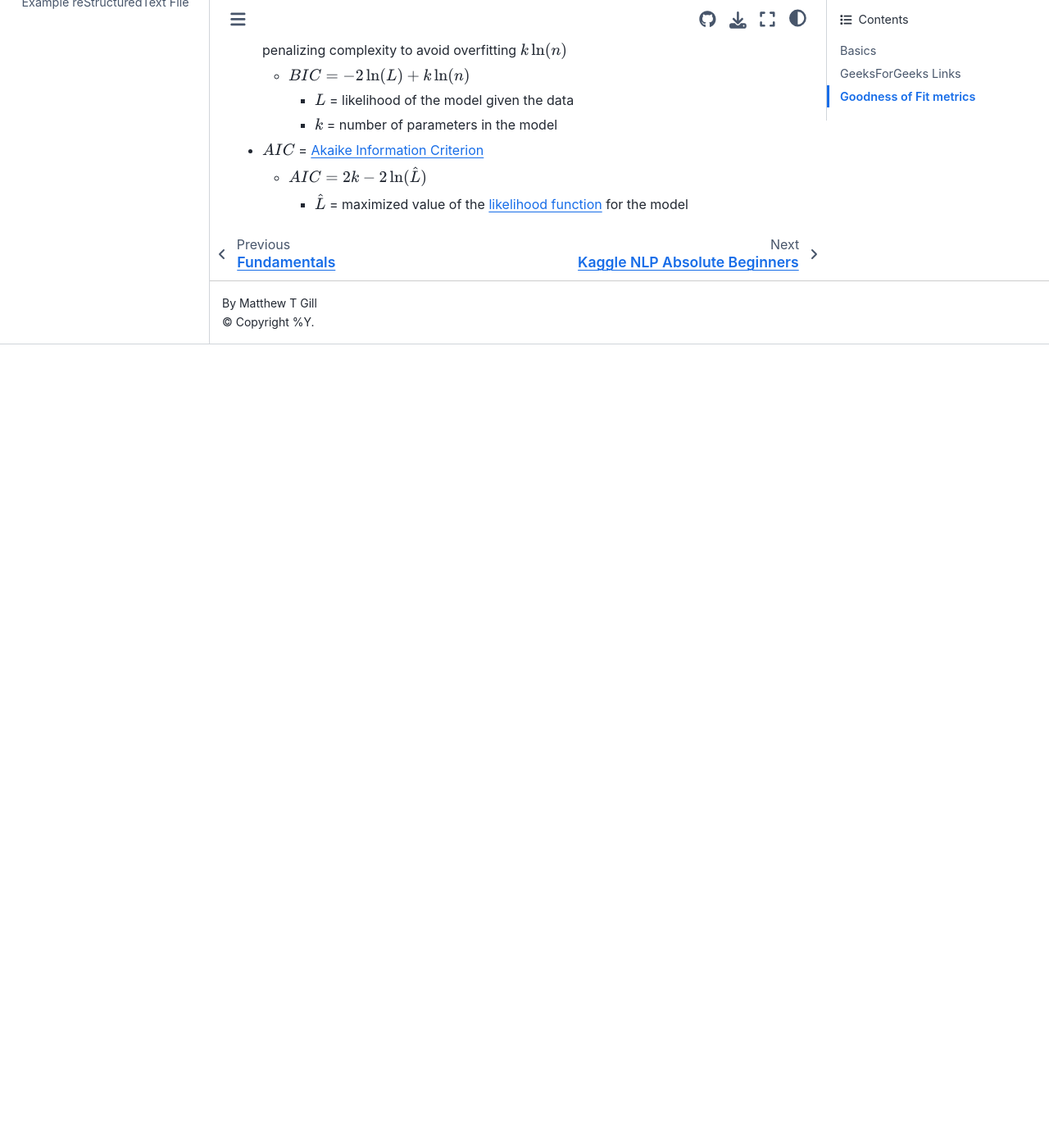
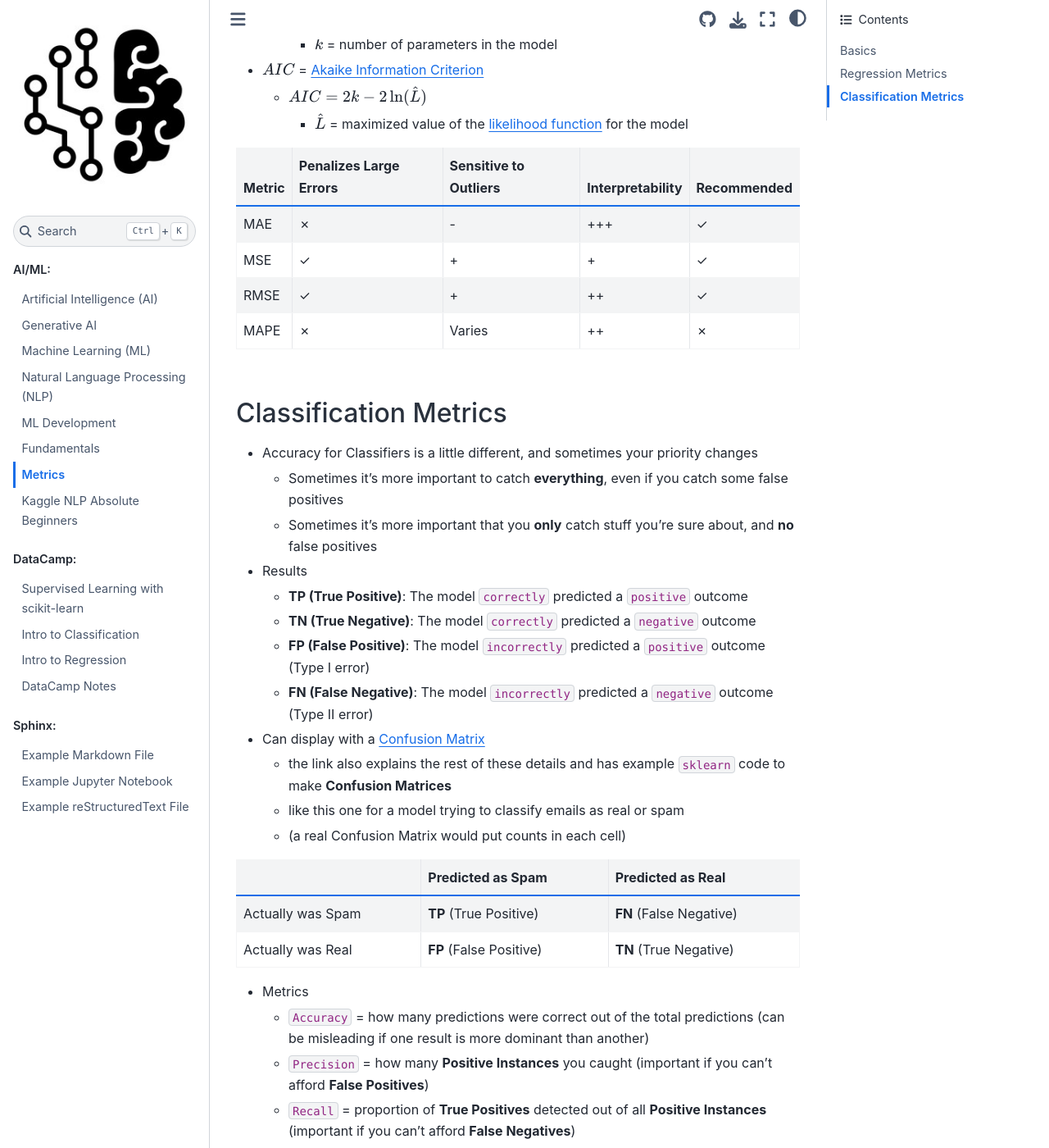
Before and after one commit to CombatWombatHub/aiml-notes, a Sphinx documentation site: the page built from docs/source/ai/development/metrics.md, in a window 1280 px wide and 1400 px high, scrolled down 2607 px. Shown: the whole window at 82% size. Built offline with Sphinx 7.4.7 and the Sphinx Book theme 1.1.4, drawn with Linux system fonts in a browser that asks for light colours; before the commit the page ends 3027 px from its top, so only the background shows below that; some of the changed text lies outside the part shown.

Commit message:
add notes on classification metrics

```diff
--- a/docs/source/ai/development/metrics.md
+++ b/docs/source/ai/development/metrics.md
@@ -6,45 +6,40 @@ There are a lot of goodness of fit metrics and ways to characterize loss.
 - the differences between the `observed values` and `predicted values` are called `residuals`
 - as the `goodness of fit` increases, the model is better fitted to the data
 
-## GeeksForGeeks Links
-Found these links, need to incorporate them better later
-[Mean Absolute Error (MAE)](https://www.geeksforgeeks.org/python/how-to-calculate-mean-absolute-error-in-python/): The average absolute difference between the predicted and actual values of the target variable.
-[Mean Squared Error (MSE)](https://www.geeksforgeeks.org/python/python-mean-squared-error/): The average squared difference between the predicted and actual values of the target variable.
-[Root Mean Squared Error (RMSE)](https://www.geeksforgeeks.org/software-engineering/rmse-root-mean-square-error-in-matlab/): Square root of the mean squared error.
-[Huber Loss](https://www.geeksforgeeks.org/machine-learning/sklearn-different-loss-functions-in-sgd/): A hybrid loss function that transitions from MAE to MSE for larger errors, providing balance between robustness and MSE’s sensitivity to outliers.
-[R2 – Score](https://www.geeksforgeeks.org/machine-learning/python-coefficient-of-determination-r2-score/): Higher values indicate better fit ranging from 0 to 1.
-
-## Goodness of Fit metrics
-- `Nomenclature`
+## Regression Metrics
+- `Common Terms`
   - $y$ = observed values
   - $y_i$ = observed value $i$
   - $\hat y_i$ = predicted value $i$
   - $\bar y_i$ = average of the observed values $i$
-  - $RSS$ = **Residual Sum of Squares** = $\sum_{i=1}^n(y_i-\hat y_i)^2$
-  - $TSS$ = **Total Sum of Squares** = $\sum_{i=1}^n(y_i-\bar y_i)^2$
-  - $DOF_{res}$ = Degrees of Freedom of population variance around mean
-  - $DOF_{tot}$ = Degrees of Freedom of population variance around model
   - $n$ = sample size
-  - $p$ = total number of explanatory variables (inputs)
 - `R-squared` (also known as **Coefficient of Determination**) is the ratio of the variance that's explained by the model to the variance that's explained by a simple mean. It's usually $0-1$, though it *can* be negative if the model is *worse* at explaining variance than just guessing the mean regardless of inputs. $R^2$ always increases as more independent variables are added, whether or not those variables are useful predictors <img src="../../images/r_squared_visualization.png" alt="Pic" width="400" />
-  - $\Large R^2=1-\frac{RSS}{TSS}=1-\frac{\sum_{i=1}^n(y_i-\hat y_i)^2}{\sum_{i=1}^n(y_i-\bar y_i)^2}$
+[R2 – Score](https://www.geeksforgeeks.org/machine-learning/python-coefficient-of-determination-r2-score/): Higher values indicate better fit ranging from 0 to 1.
+  - $R^2=1-\Large\frac{RSS}{TSS}=1-\Large\frac{\sum_{i=1}^n(y_i-\hat y_i)^2}{\sum_{i=1}^n(y_i-\bar y_i)^2}$
+    - $RSS$ = **Residual Sum of Squares** = $\sum_{i=1}^n(y_i-\hat y_i)^2$
+    - $TSS$ = **Total Sum of Squares** = $\sum_{i=1}^n(y_i-\bar y_i)^2$
 - `Adjusted R-squared` is a modification of R-squared that penalizes the inclusion of variables that don't actually contribute to prediction
-  - $\Large \bar R^2=1-\frac{RSS/DOF_{res}}{TSS/DOF_{tot}}=1-(1-R^2)\frac{n-1}{n-p-1}$
+  - $\bar R^2=1-\Large\frac{RSS/DOF_{res}}{TSS/DOF_{tot}}$ $= 1-(1-R^2)\Large\frac{n-1}{n-p-1}$
+    - $DOF_{res}$ = Degrees of Freedom of population variance around mean
+    - $DOF_{tot}$ = Degrees of Freedom of population variance around model
+    - $p$ = total number of explanatory variables (inputs)
 - `MAE` = **Mean Absolute Error** - same scale as target variable, robust to outliers, difficult to take derivatives of due to absolute value
   - $MAE = \frac{1}{n} \sum_{i=1}^n|y_i-\hat{y}_i|$
 - `NMAE` = **Normalized Mean Absolute Error** - normalizes the absolute error by the range of actual values, making it a relative relative metric
-  - $\Large NMAE = \frac{\frac{1}{n}\sum_{i=1}^n{|\hat{y}_i-y_i|}}{\frac{1}{n}\sum_{i=1}^n{|y_i|}} = \frac{MAE(y,\hat{y})}{mean(|y|)}$
+  - $NMAE = \Large\frac{\frac{1}{n}\sum_{i=1}^n{|\hat{y}_i-y_i|}}{\frac{1}{n}\sum_{i=1}^n{|y_i|}} = \frac{MAE(y,\hat{y})}{mean(|y|)}$
 - `MSE` = **Mean Squared Error** - vulnerable to outliers because the error is squared
   - $MSE =\frac{1}{n}\sum_{i=1}^n (\hat{y}_i - y_i)^2$
-- `RMSE` = **Root Mean Squared Error** - same training results as using $MSE$, still vulnerable to outliers, compare with $MAE$ to see prevalence of outliers
+- [Huber Loss](https://www.geeksforgeeks.org/machine-learning/sklearn-different-loss-functions-in-sgd/): A hybrid loss function that transitions from `MAE` to `MSE` for larger errors, providing balance between `MAE`'s robustness and `MSE`’s sensitivity to outliers.
+  - $L_\delta = \begin{cases}\frac{1}{2}(y-\hat{y})^2 &|y-\hat{y}|<\delta \\ \delta((y-\hat{y})-\frac{1}{2}\delta) & |y-\hat{y}|\ge\delta\end{cases}$
+- `RMSE` = **Root Mean Squared Error** - same training results as using `MSE`, still vulnerable to outliers, compare with `MAE` to see prevalence of outliers
   - $RMSE = \sqrt{\frac{1}{n}\sum_{i=1}^n (\hat{y}_i - y_i)^2}$
 - `RMSLE` = **Root Mean Squared Log Error** - logs make it relative metric (ignore scale of data), less vulnerable to outliers than $RMSE$, asymmetric (larger penalty if $\hat{y}_i < y_i$ than if $\hat{y}_i > y_i$)
-  - $RMSLE = \sqrt{\frac{1}{n}\sum_{i=1}^n (\ln{(\hat{y}_i+1)} - \ln{(y_i+1)})^2} =\sqrt{\frac{1}{n}\sum_{i=1}^n (\ln{\frac{\hat{y}_i+1}{y_i+1}})^2}$
+  - $RMSLE = \sqrt{\frac{1}{n}\sum_{i=1}^n (\ln{(\hat{y}_i+1)} - \ln{(y_i+1)})^2} =\Large\sqrt{\frac{1}{n}\sum_{i=1}^n (\ln{\frac{\hat{y}_i+1}{y_i+1}})^2}$
   - <img src="../../images/rmse_vs_rmsle.png" alt="RMSE vs RMSLE" width="350" />
 - `MAPE` = **Mean Absolute Percentage Error** (AVOID LIKE THE PLAGUE) fails if any $y_i=0$, higher penalty for small $y_i$, higher penalty for $\hat{y}_i > y_i$ than $\hat{y}_i < y_i$
-  - $MAPE = \frac{1}{n}\sum_{i=1}^{n}{|\frac{y_i-\hat{y}_i}{y_i}|}*100$
+  - $MAPE = \Large\frac{1}{n}\sum_{i=1}^{n}{|\frac{y_i-\hat{y}_i}{y_i}|}*100$
 - `SMAPE` = **Symmetric Mean Absolute Percentage Error** (AVOID) improves *somewhat* on `MAPE` but still controversial, not symmetric, and the equation itself varies by source
-  - $SMAPE = \frac{1}{n}\sum_{i=1}^{n}{\frac{|y_i-\hat{y}_i|}{y_i+\hat{y}_i}}$
+  - $SMAPE = \Large\frac{1}{n}\sum_{i=1}^{n}{\frac{|y_i-\hat{y}_i|}{y_i+\hat{y}_i}}$
 - $BIC$ = [Bayesian Information Criterion](https://www.geeksforgeeks.org/machine-learning/bayesian-information-criterion-bic/) evaluates goodness of fit $-2\ln(L)$ while penalizing complexity to avoid overfitting $k\ln(n)$
   - $BIC = -2\ln(L) + k\ln(n)$
     - $L$ = likelihood of the model given the data
@@ -52,3 +47,50 @@ Found these links, need to incorporate them better later
 - $AIC$ = [Akaike Information Criterion](https://en.wikipedia.org/wiki/Akaike_information_criterion)
   - $AIC = 2k - 2 \ln(\hat L)$
     - $\hat L$ = maximized value of the [likelihood function](https://en.wikipedia.org/wiki/Likelihood_function) for the model
+
+| Metric | Penalizes Large Errors | Sensitive to Outliers | Interpretability | Recommended |
+| --- | --- | --- | --- | --- |
+| MAE  | ✗ | - | +++ | ✓ |
+| MSE  | ✓ | + | + | ✓ |
+| RMSE | ✓ | + | ++ | ✓ |
+| MAPE | ✗ | Varies | ++ | ✗ |
+
+## Classification Metrics
+- Accuracy for Classifiers is a little different, and sometimes your priority changes
+  - Sometimes it's more important to catch **everything**, even if you catch some false positives
+  - Sometimes it's more important that you **only** catch stuff you're sure about, and **no** false positives
+- Results
+  - **TP (True Positive)**:  The model `correctly`   predicted a `positive` outcome
+  - **TN (True Negative)**:  The model `correctly`   predicted a `negative` outcome
+  - **FP (False Positive)**: The model `incorrectly` predicted a `positive` outcome (Type I error)
+  - **FN (False Negative)**: The model `incorrectly` predicted a `negative` outcome (Type II error)
+- Can display with a [Confusion Matrix](https://www.geeksforgeeks.org/machine-learning/confusion-matrix-machine-learning/)
+  - the link also explains the rest of these details and has example `sklearn` code to make **Confusion Matrices**
+   - like this one for a model trying to classify emails as real or spam
+   - (a real Confusion Matrix would put counts in each cell)
+
+| | Predicted as Spam | Predicted as Real |
+| --- | --- | --- |
+| Actually was Spam | **TP** (True Positive)  | **FN** (False Negative) |
+| Actually was Real | **FP** (False Positive) | **TN** (True Negative)  |
+
+- Metrics
+  - `Accuracy` = how many predictions were correct out of the total predictions (can be misleading if one result is more dominant than another)
+  - `Precision` =  how many **Positive Instances** you caught (important if you can't afford **False Positives**)
+  - `Recall` = proportion of **True Positives** detected out of all **Positive Instances** (important if you can't afford **False Negatives**)
+  - `F1-Score` = combines **Precision** and **Recall**, assuming **False Positives** and **False Negatives** are equally important
+  - `Specificity` = how good the model is at correctly identifying **Negative Instances**
+  - `Type 1 Error` = error from **False Positives**
+  - `Type 2 Error` = error from **False Negatives**
+
+$$
+\begin{align}
+\text{Accuracy} &= \frac{TP + TN}{TP + TN + FP + FN} \\
+\text{Precision} &= \frac{TP}{TP + FP} \\
+\text{Recall} &= \frac{TP}{TP + FN} \\
+\text{F1 Score} &= 2 \frac{\text{Precision} * \text{Recall}}{\text{Precision} + \text{Recall}} \\
+\text{Specificity} &= \frac{TN}{TN + FP} \\
+\text{Type 1 Error} &= \frac{FP}{FP + TN} \\
+\text{Type 2 Error} &= \frac{FN}{TP + FN} \\
+\end{align}
+$$
```
